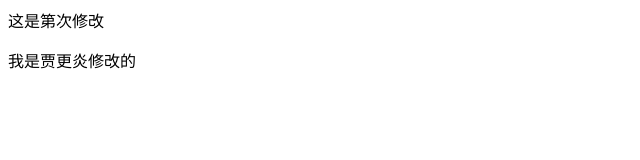
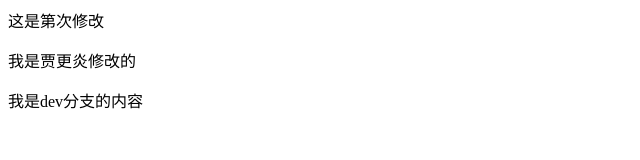
Before and after one commit to peng19951225/tack2, a plain HTML site: page index.html in a window 1280 px wide. Shown: the whole page, without its empty margins (0-640 px from the left). Drawn offline with Linux system fonts and the light colour scheme.

Commit message:
xiu gai dev

```diff
--- a/index.html
+++ b/index.html
@@ -9,5 +9,6 @@
 <body>
     <div>这是第次修改</div>
     <p>我是贾更炎修改的</p>
+    <p>我是dev分支的内容</p>
 </body>
 </html>
```
